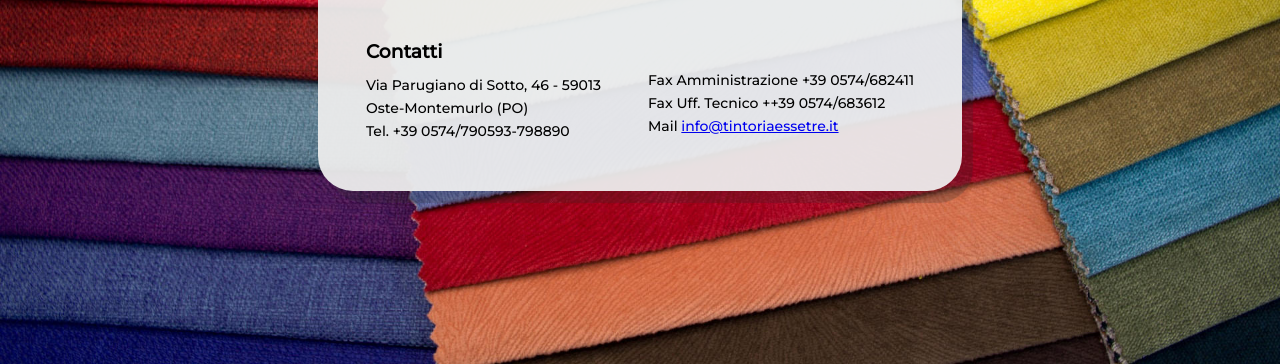
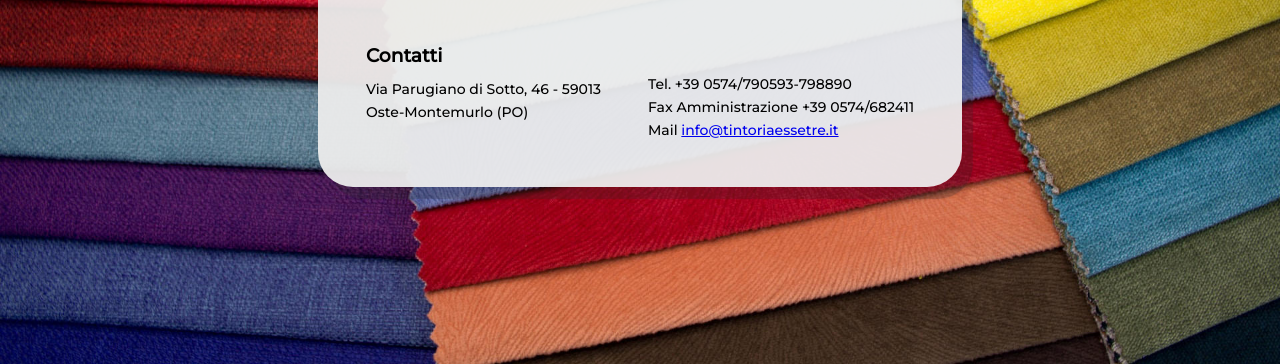
Before and after one commit to monemasrl/tintoriaessetre, a plain HTML site: page index.html in a window 1280 px wide. Shown: the part 436-800 px from the top of the page. Drawn offline with Linux system fonts and the light colour scheme.

Commit message:
Rimosso fax ufficio tecnico

```diff
--- a/index.html
+++ b/index.html
@@ -140,7 +140,6 @@
                 <li>Oste-Montemurlo (PO)</li>
                 <li>Tel. +39 0574/790593-798890</li>
                 <li>Fax Amministrazione +39 0574/682411</li>
-                <li>Fax Uff. Tecnico ++39 0574/683612</li>
                 <li>Mail <a href="mailto: info@tintoriaessetre.it">info@tintoriaessetre.it
 
                     </a></li>
```
